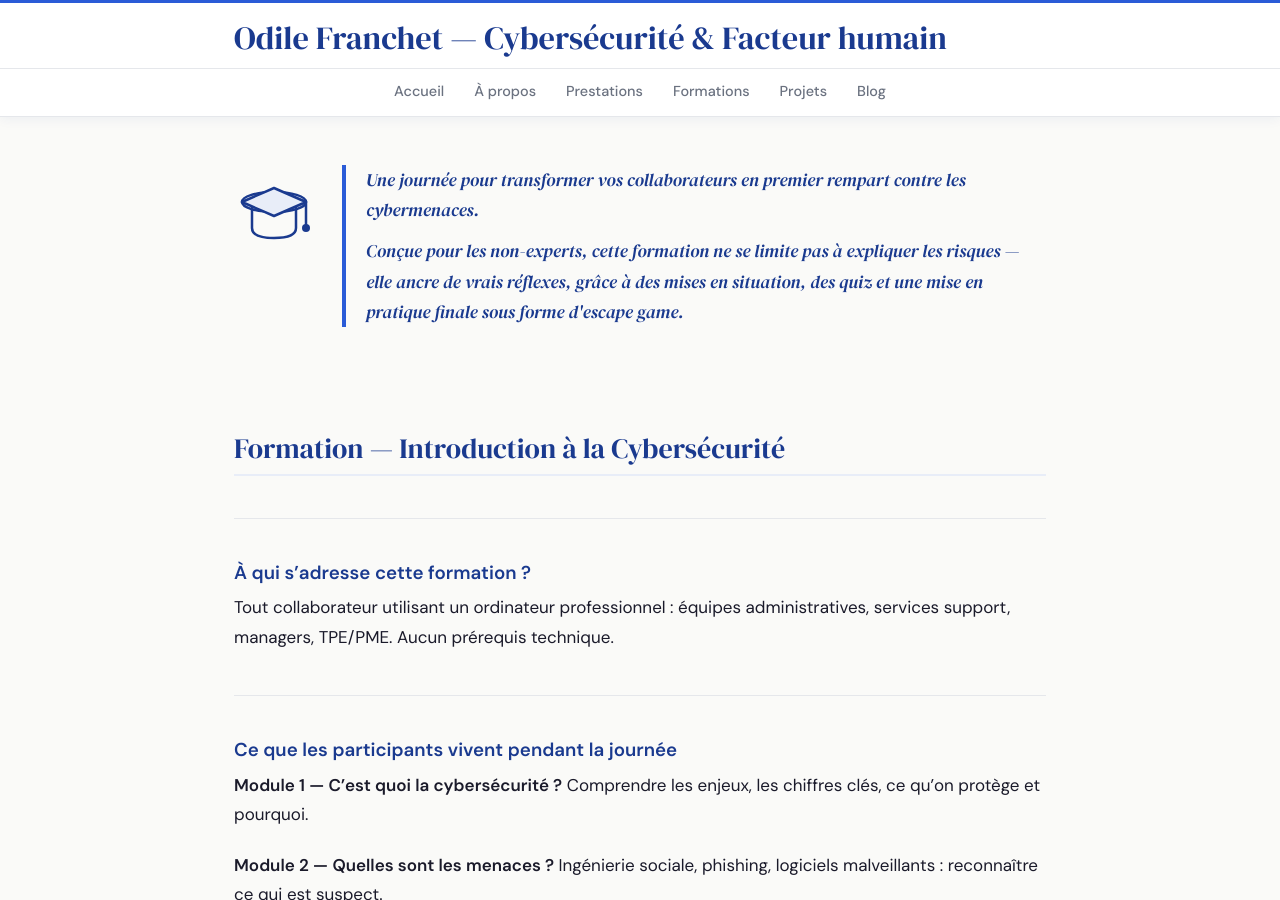
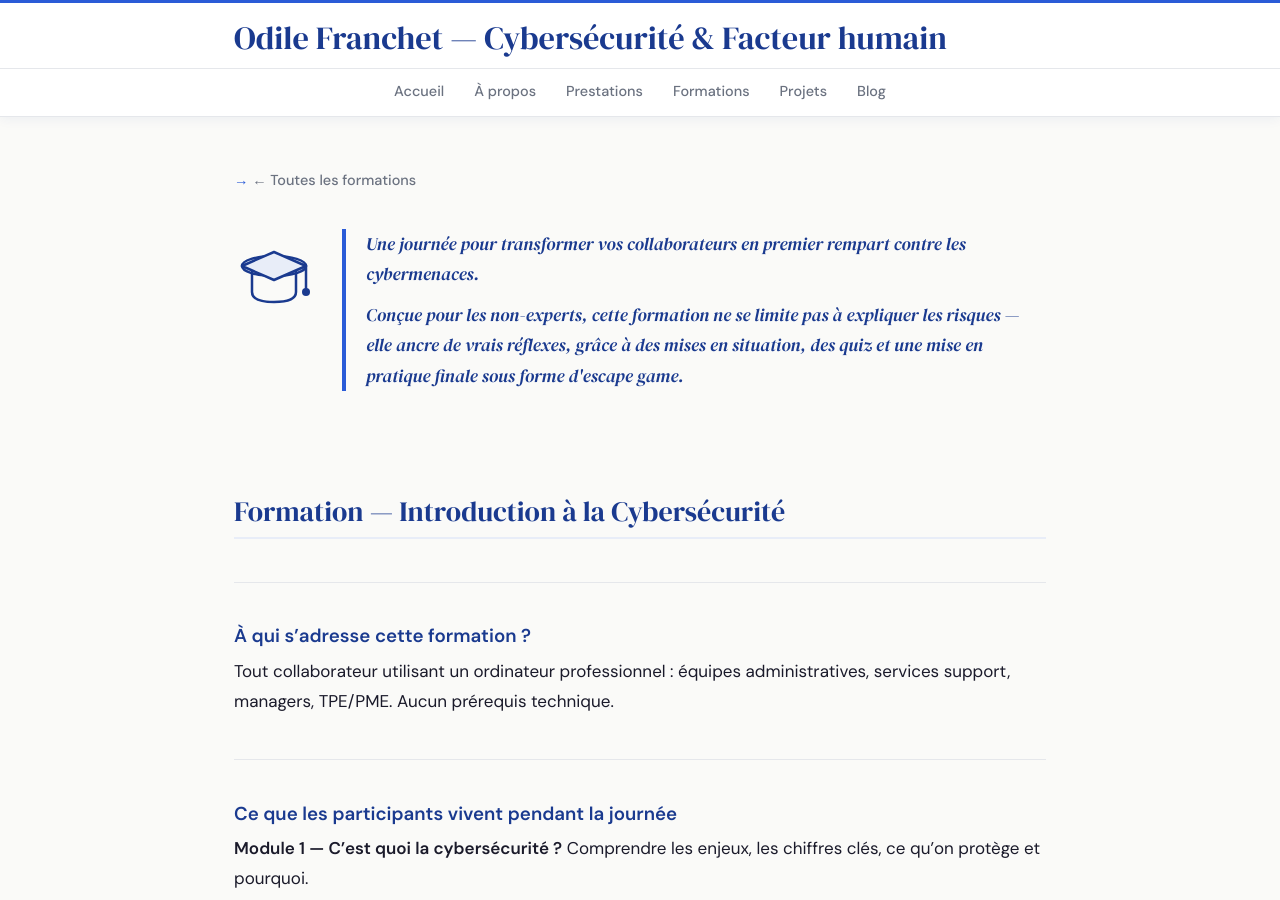
Before and after one commit to ofranchet73/ofranchet73.github.io, a Jekyll site: the page built from formation.md, in a window 1280 px wide and 900 px high. Built offline with Jekyll 4.4.1, drawn with Linux system fonts in a browser that asks for light colours; some of the changed text lies outside the part shown.

Commit message:
Update formation.html

```diff
--- a/_layouts/formation.html
+++ b/_layouts/formation.html
@@ -1,10 +1,9 @@
 ---
 layout: default
 ---
-
 <div class="page-wrap">
   <div class="page-body">
-
+    <p style="margin-bottom: 2em;"><a href="/formations.html" style="font-size: 0.85em; font-weight: 500; color: var(--muted); text-decoration: none;">← Toutes les formations</a></p>
     <div class="prestation-hero">
       <svg class="prestation-picto" viewBox="0 0 80 80" xmlns="http://www.w3.org/2000/svg">
         <ellipse cx="40" cy="28" rx="32" ry="10" fill="#e8edf8" stroke="#1a3a8f" stroke-width="2.5"/>
@@ -20,9 +19,7 @@ layout: default
         </div>
       </div>
     </div>
-
     {{ content }}
-
     <div class="format-grid">
       <div class="format-bloc">
         <span class="format-icon">🕐</span>
@@ -45,7 +42,6 @@ layout: default
         <span class="format-val">Fiche mémo "Les 10 réflexes"</span>
       </div>
     </div>
-
     <h2>Ce que cette formation apporte</h2>
     <div class="apports-grid">
       <div class="apport-card">Des collaborateurs qui savent reconnaître une tentative d'attaque</div>
@@ -53,14 +49,10 @@ layout: default
       <div class="apport-card">Une réponse aux exigences réglementaires</div>
       <div class="apport-card">Un premier pas vers une vraie culture cybersécurité</div>
     </div>
-
     <p class="formation-note"><em>Ce programme peut être adapté selon vos contraintes de temps ou votre secteur d'activité.</em></p>
-    <p class="formation-note"><em>D'autres modules à venir prochainement.</em></p>
-
     <div class="cta-inline">
       <em>Parlons de votre projet.</em>
       <a href="mailto:ofranchet@gmail.com" class="btn-email">ofranchet@gmail.com</a>
     </div>
-
   </div>
 </div>
```
